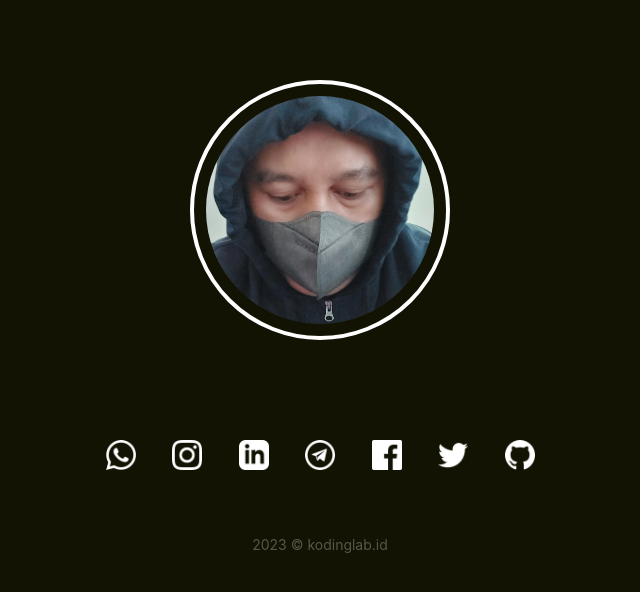
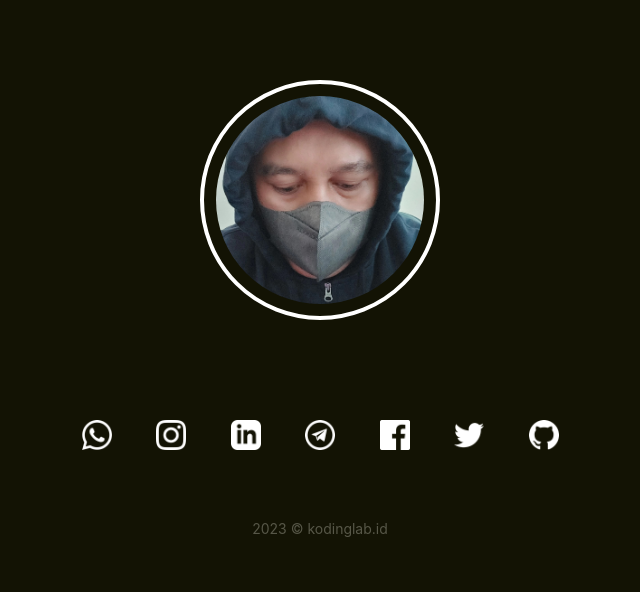
Before and after one commit to kodinglab/web-profile, a plain HTML site: page index.html in a window 1280 px wide. Shown: the whole page, without its empty margins (320-960 px from the left). Drawn offline with nearby package versions, Linux system fonts and the light colour scheme.

Commit message:
Update layout

```diff
--- a/index.html
+++ b/index.html
@@ -14,7 +14,7 @@
 			.circular {
 				border-radius: 50%;
 				padding:12px;
-				width:260px;
+				width:240px;
 				border:4px solid #FFF;
 				margin: 80px 0;
 
@@ -33,7 +33,7 @@
 
 			.social {
 				width:30px;
-				margin:0 16px 24px 16px;
+				margin:0 20px 28px 20px;
 			}
 
 			.social:hover {
```
